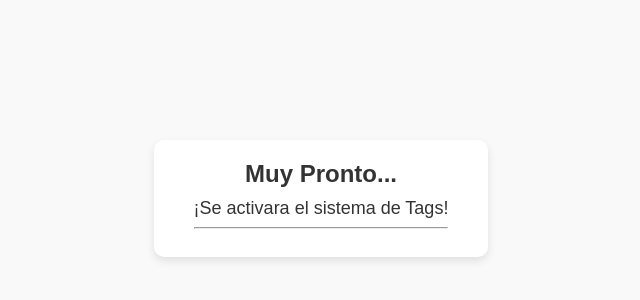
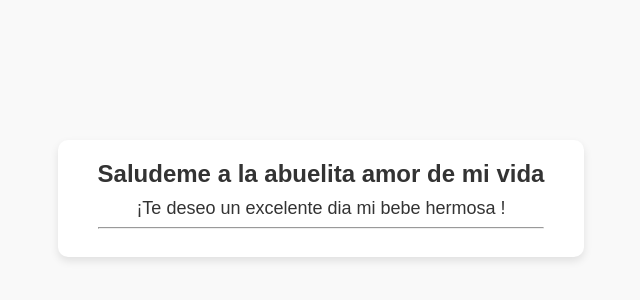
Before and after one commit to lrley/dlaccestags, a website: page public/index.html in a window 1280 px wide. Shown: the part 202-502 px from the top of the page, without its empty margins (319-959 px from the left). Drawn offline with Linux system fonts and the light colour scheme.

Commit message:
actualizacion de saludo

```diff
--- a/public/index.html
+++ b/public/index.html
@@ -34,8 +34,8 @@
 </head>
 <body>
     <div class="container">
-        <h1>Muy Pronto...</h1>
-        <p>¡Se activara el sistema de Tags!    </p>
+        <h1>Saludeme a la abuelita amor de mi vida</h1>
+        <p>¡Te deseo un excelente dia mi bebe hermosa !    </p>
         <hr>
 
     </div>
```
